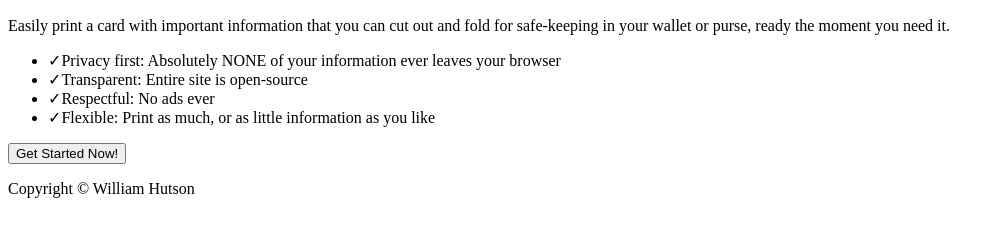
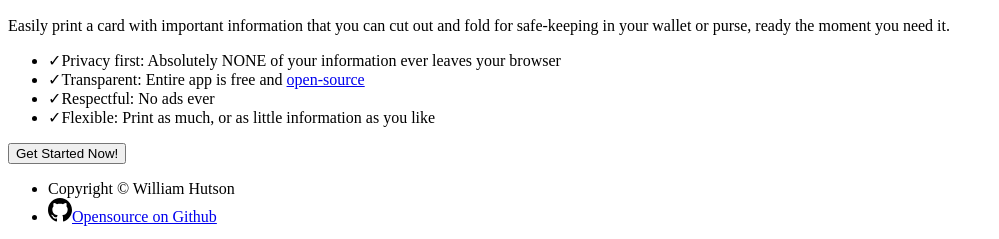
Before and after one commit to wilrnh/emergencywalletcards.com, a Next.js app: page / in a window 1280 px wide. Shown: the part 665-904 px from the top of the page, without its empty margins (0-999 px from the left). Before the commit the page ends 879 px from the top, so only its background shows below. Built offline with nearby package versions, Linux system fonts and the light colour scheme.

Commit message:
add github link to site closes: #4

```diff
--- a/pages/index.js
+++ b/pages/index.js
@@ -39,7 +39,7 @@
             <p className="p-6"><span className="font-bold">Easily print a card</span> with important information that you can <span className="font-bold">cut out and fold</span> for safe-keeping in your wallet or purse, <span className="font-bold">ready the moment you need it</span>.</p>
             <ul className="p-6 text-left space-y-4">
               <li>&#10003;<span className="border-b-2 border-red-400">Privacy first:</span> Absolutely NONE of your information ever leaves your browser</li>
-              <li>&#10003;<span className="border-b-2 border-red-400">Transparent:</span> Entire site is open-source</li>
+              <li>&#10003;<span className="border-b-2 border-red-400">Transparent:</span> Entire app is free and <a className="underline text-blue-500" href="https://github.com/wilrnh/emergencywalletcards.com">open-source</a></li>
               <li>&#10003;<span className="border-b-2 border-red-400">Respectful:</span> No ads ever</li>
               <li>&#10003;<span className="border-b-2 border-red-400">Flexible:</span> Print as much, or as little information as you like</li>
             </ul>
@@ -51,7 +51,13 @@
       </main>
 
       <footer className="flex items-center justify-center w-full h-24 border-t">
-        <p>Copyright © William Hutson</p>
+        <ul>
+          <li>Copyright © William Hutson</li>
+          <li>
+            <svg className="inline-block align-middle w-4" xmlns="http://www.w3.org/2000/svg" width="24" height="24" viewBox="0 0 24 24"><path d="M12 0c-6.626 0-12 5.373-12 12 0 5.302 3.438 9.8 8.207 11.387.599.111.793-.261.793-.577v-2.234c-3.338.726-4.033-1.416-4.033-1.416-.546-1.387-1.333-1.756-1.333-1.756-1.089-.745.083-.729.083-.729 1.205.084 1.839 1.237 1.839 1.237 1.07 1.834 2.807 1.304 3.492.997.107-.775.418-1.305.762-1.604-2.665-.305-5.467-1.334-5.467-5.931 0-1.311.469-2.381 1.236-3.221-.124-.303-.535-1.524.117-3.176 0 0 1.008-.322 3.301 1.23.957-.266 1.983-.399 3.003-.404 1.02.005 2.047.138 3.006.404 2.291-1.552 3.297-1.23 3.297-1.23.653 1.653.242 2.874.118 3.176.77.84 1.235 1.911 1.235 3.221 0 4.609-2.807 5.624-5.479 5.921.43.372.823 1.102.823 2.222v3.293c0 .319.192.694.801.576 4.765-1.589 8.199-6.086 8.199-11.386 0-6.627-5.373-12-12-12z" /></svg>
+            <span><a className="underline text-blue-500 px-1" href="https://github.com/wilrnh/emergencywalletcards.com">Opensource on Github</a></span>
+          </li>
+        </ul>
       </footer>
       <script defer src='https://static.cloudflareinsights.com/beacon.min.js' data-cf-beacon='{"token": "267188447561463e9916408a83f261b2"}'></script>
     </div>
```
